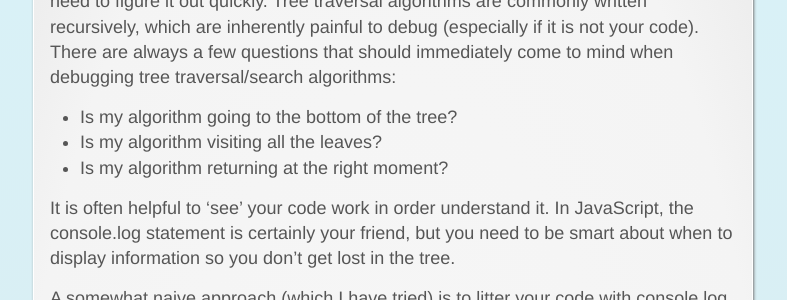
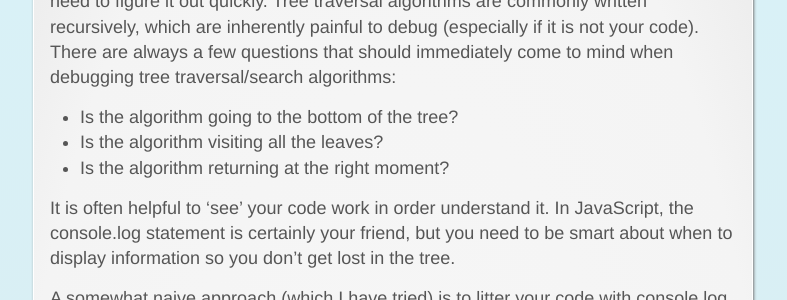
Before and after one commit to nwbauer/nwbauer.github.io, a Jekyll site: the page built from _posts/2015-12-14-Debugging-Trees.md, in a window 1280 px wide and 900 px high. Shown: the part 295-595 px from the top of the window, without its empty margins (247-1034 px from the left). Built offline with Jekyll 4.4.1, drawn with Linux system fonts in a browser that asks for light colours; some web fonts are replaced.

Commit message:
small text fix

```diff
--- a/_posts/2015-12-14-Debugging-Trees.md
+++ b/_posts/2015-12-14-Debugging-Trees.md
@@ -5,9 +5,9 @@ title: Debugging Tree Traversals
 
 Software engineers often have to write code that searches a through tree data-structure. At some point, a bug will present itself, and you (the software engineer) will need to figure it out quickly.  Tree traversal algorithms are commonly written recursively, which are inherently painful to debug (especially if it is not your code). There are always a few questions that should immediately come to mind when debugging tree traversal/search algorithms:
 
-* Is my algorithm going to the bottom of the tree?
-* Is my algorithm visiting all the leaves?
-* Is my algorithm returning at the right moment?
+* Is the algorithm going to the bottom of the tree?
+* Is the algorithm visiting all the leaves?
+* Is the algorithm returning at the right moment?
 
 It is often helpful to ‘see’ your code work in order understand it. In JavaScript, the console.log statement is certainly your friend, but you need to be smart about when to display information so you don't get lost in the tree.
 
```
